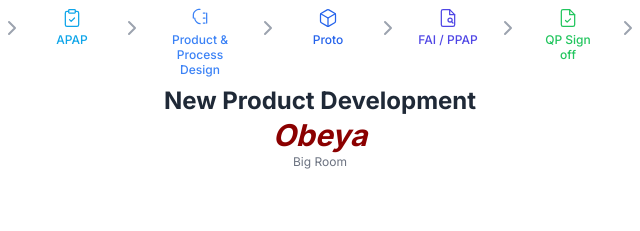
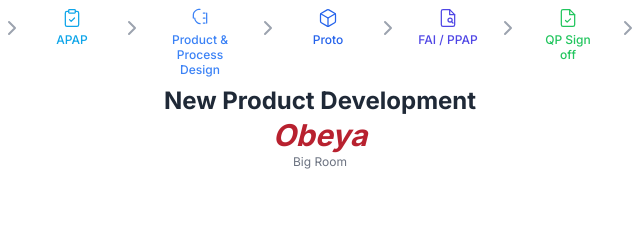
Before and after one commit to KTJefin/NPD_obeya_dashboard, a plain HTML site: page index.html in a window 1280 px wide. Shown: the top 231 px of the page, 320-960 px from the left. Drawn offline with nearby package versions, Linux system fonts and the light colour scheme.

Commit message:
index.html

```diff
--- a/index.html
+++ b/index.html
@@ -152,7 +152,7 @@
                 </div>
                  <h1 class="text-2xl font-bold text-gray-800 dark:text-gray-100 mt-2">
                     New Product Development <br>
-                    <span class="text-3xl italic font-extrabold" style="color: #8B0000;">Obeya</span>
+                    <span class="text-3xl italic font-extrabold" style="color: #B8212F;">Obeya</span>
                 </h1>
                 <p class="text-xs text-gray-500 dark:text-gray-400">Big Room</p>
             </div>
```
